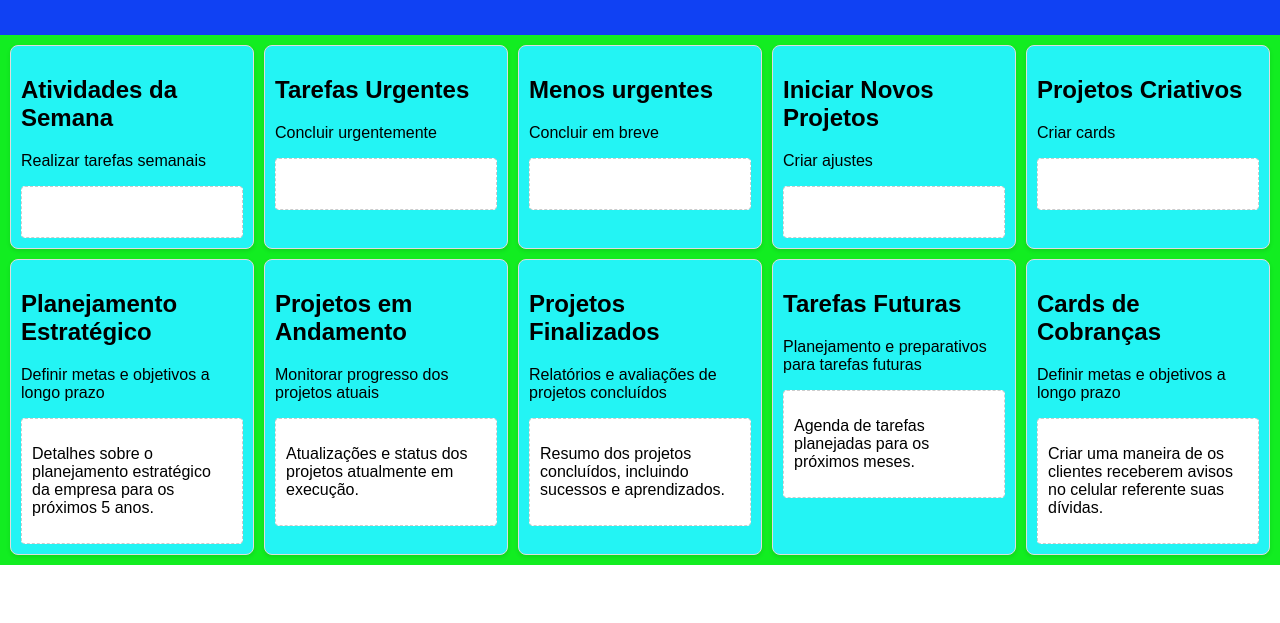
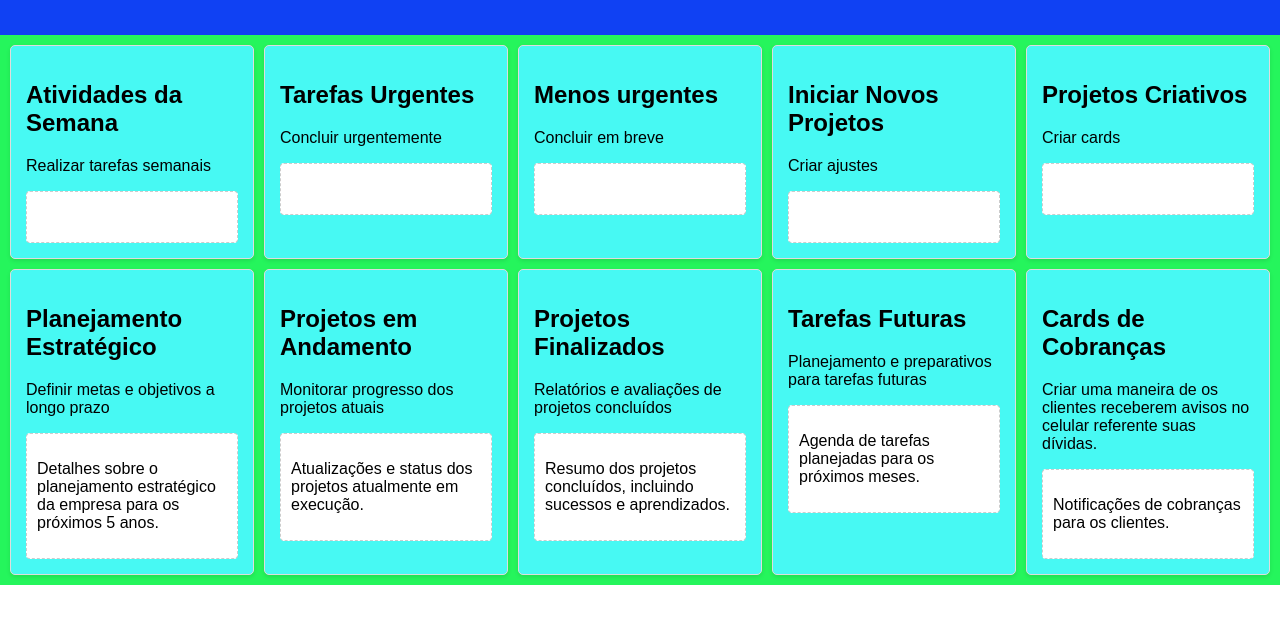
Before and after one commit to beatrizzinkoloouresdarocha/Plataforma-de-Gerenciamento-de-Projetos-, a plain HTML site: page index.html in a window 1280 px wide. Shown: the part 77-700 px from the top of the page. Drawn offline with Linux system fonts and the light colour scheme.

Commit message:
esta funcionando  meu html e meu css com base nos ajustes que eu queria pra poder arrastar ficou bem centralizado cada coluna .

```diff
--- a/estilo.css
+++ b/estilo.css
@@ -13,7 +13,7 @@ header {
 }
 
 .grid-container {
-  background-color: rgb(18, 237, 33);
+  background-color: rgb(37, 245, 92);
   display: grid;
   grid-template-columns: repeat(5, 1fr);
   gap: 10px;
@@ -45,3 +45,10 @@ header {
   padding: 20px;
   box-shadow: 0 1px 2px rgba(0,0,0,0.1);
 }
+
+.coluna {
+  background-color: #47f9f3;
+  border: 1px solid #ddd;
+  padding: 15px;
+  border-radius: 5px;
+}
--- a/index.html
+++ b/index.html
@@ -11,27 +11,27 @@
         <h1>Plataforma de Gerenciamento de Projetos</h1>
     </header>
     <section class="grid-container">
-        <div class="coluna">
+        <div class="coluna" draggable="true" ondragstart="drag(event)" id="coluna-semana">
             <h2>Atividades da Semana</h2>
             <p>Realizar tarefas semanais</p>
             <div class="task-area" id="semana"></div>
         </div>
-        <div class="coluna">
+        <div class="coluna" draggable="true" ondragstart="drag(event)" id="coluna-urgentes">
             <h2>Tarefas Urgentes</h2>
             <p>Concluir urgentemente</p>
             <div class="task-area" id="urgentes"></div>
         </div>
-        <div class="coluna">
+        <div class="coluna" draggable="true" ondragstart="drag(event)" id="coluna-pouco-urgentes">
             <h2>Menos urgentes</h2>
             <p>Concluir em breve</p>
             <div class="task-area" id="pouco-urgentes"></div>
         </div>
-        <div class="coluna">
+        <div class="coluna" draggable="true" ondragstart="drag(event)" id="coluna-novos-projetos">
             <h2>Iniciar Novos Projetos</h2>
             <p>Criar ajustes</p>
             <div class="task-area" id="novos-projetos"></div>
         </div>
-        <div class="coluna">
+        <div class="coluna" draggable="true" ondragstart="drag(event)" id="coluna-criativos">
             <h2>Projetos Criativos</h2>
             <p>Criar cards</p>
             <div class="task-area" id="criativos"></div>
@@ -68,34 +68,33 @@
         </div>
         <div class="coluna" draggable="true" ondragstart="drag(event)" id="coluna-cards-cobrancas">
             <h2>Cards de Cobranças</h2>
-            <p>Definir metas e objetivos a longo prazo</p>
-            <div class="task-area" id="planejamento-estrategico">
-                <p>Criar uma maneira de os clientes receberem avisos no celular referente suas dívidas.</p>
+            <p>Criar uma maneira de os clientes receberem avisos no celular referente suas dívidas.</p>
+            <div class="task-area" id="cards-cobrancas">
+                <p>Notificações de cobranças para os clientes.</p>
             </div>
         </div>
     </section>
     <script>
-        // Função para iniciar o arrasto
+
         function drag(event) {
             event.dataTransfer.setData("text", event.target.id);
         }
 
-        // Permite que o elemento seja arrastado para um novo local
         function allowDrop(event) {
             event.preventDefault();
         }
 
-        // Função para definir onde o item arrastado será solto
         function drop(event) {
             event.preventDefault();
             var data = event.dataTransfer.getData("text");
-            event.target.appendChild(document.getElementById(data));
+            if (event.target.classList.contains('coluna') || event.target.classList.contains('task-area')) {
+                event.target.appendChild(document.getElementById(data));
+            }
         }
 
-        // Adiciona os eventos de drop nas colunas
-        document.querySelectorAll('.grid-container').forEach(container => {
-            container.addEventListener('dragover', allowDrop);
-            container.addEventListener('drop', drop);
+        document.querySelectorAll('.coluna').forEach(coluna => {
+            coluna.addEventListener('dragover', allowDrop);
+            coluna.addEventListener('drop', drop);
         });
     </script>
 </body>
```
